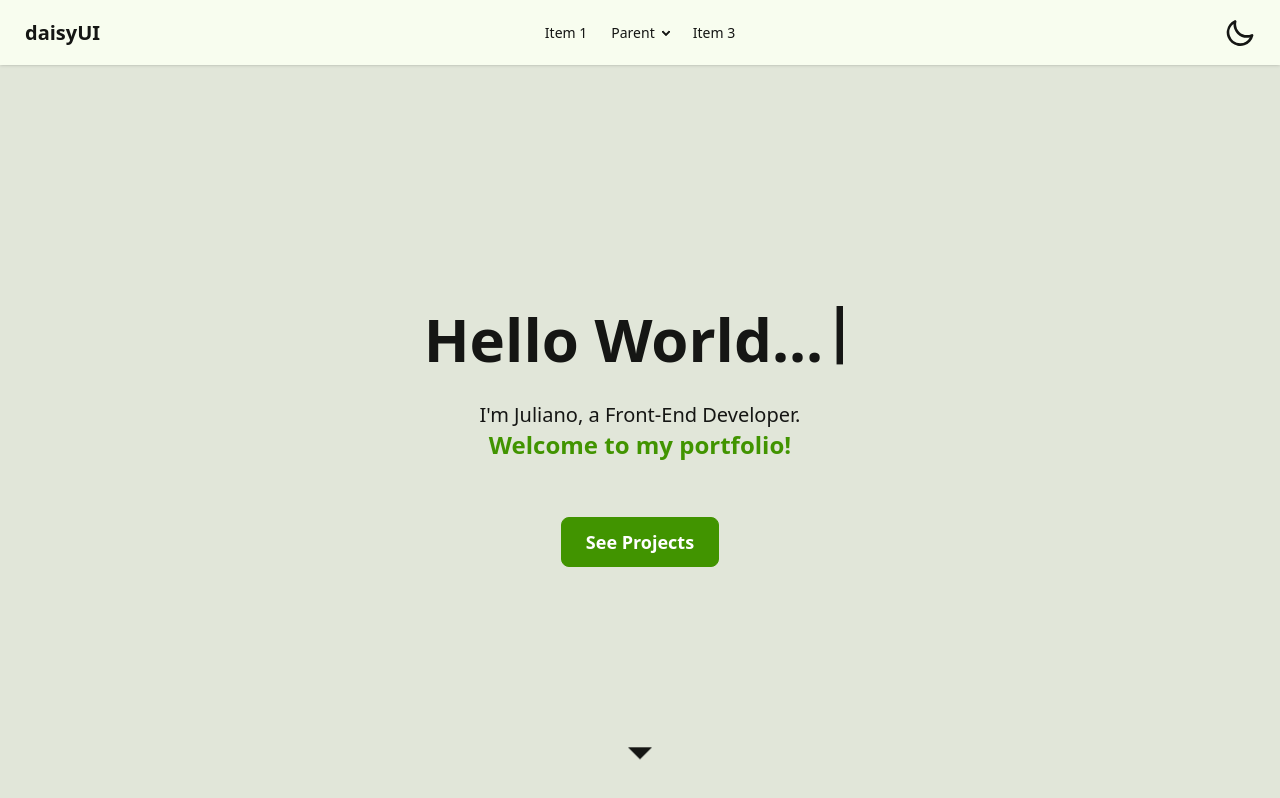
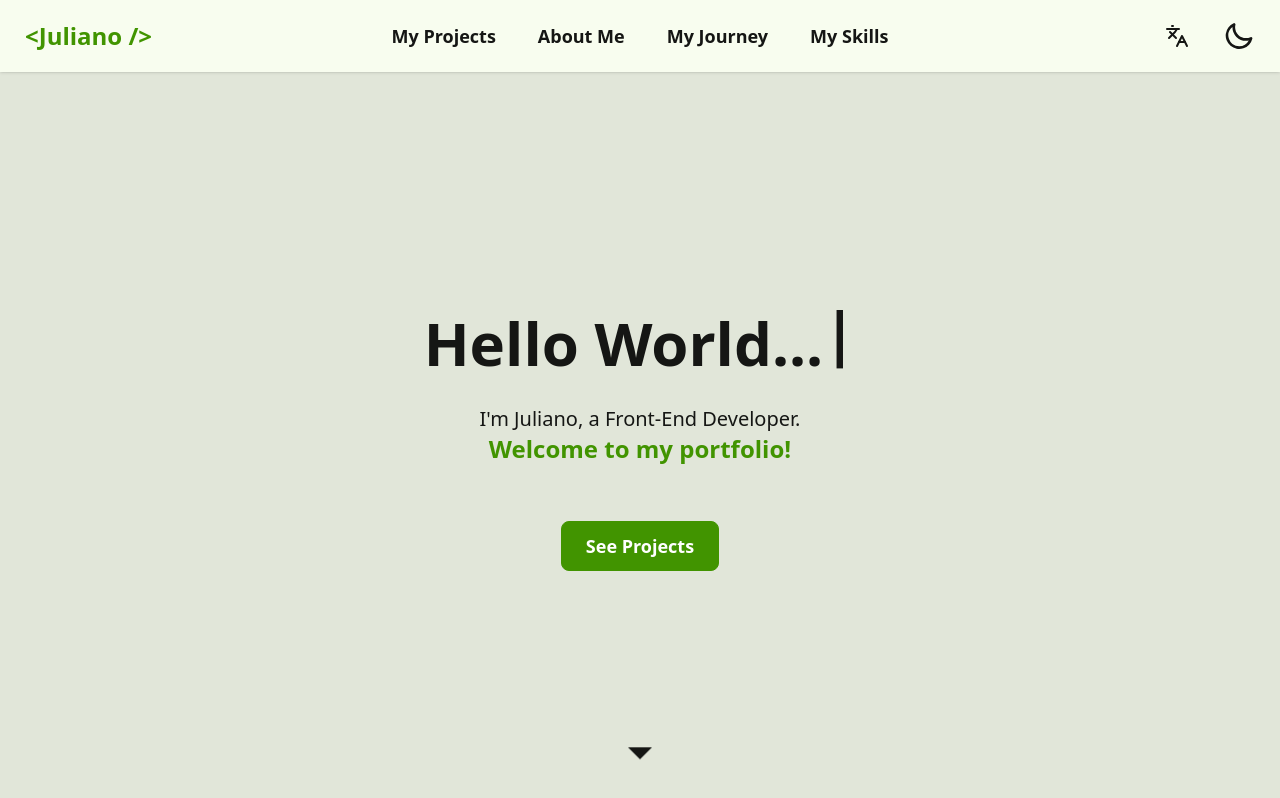
Before and after one commit to JulianoAleixo/dev-juliano-aleixo, a React (Vite) app: page / in a window 1280 px wide. Built offline with nearby package versions, Linux system fonts and the light colour scheme.

Commit message:
:sparkles: Feat - Implementing Languages on Hero and Navbar

```diff
--- a/package.json
+++ b/package.json
@@ -11,6 +11,7 @@
   },
   "dependencies": {
     "@tailwindcss/vite": "^4.0.4",
+    "lucide-react": "^0.475.0",
     "react": "^19.0.0",
     "react-dom": "^19.0.0",
     "tailwindcss": "^4.0.4"
--- a/src/App.tsx
+++ b/src/App.tsx
@@ -1,21 +1,30 @@
-import Hero from "./components/Hero"
-import Navbar from "./components/Navbar"
+import Hero from "./components/Hero";
+import Navbar from "./components/Navbar";
+import { LanguageProvider } from "./context/LanguageContext";
 
 const App = () => {
     return (
+        <LanguageProvider>
             <div className="h-screen flex flex-col">
                 <Navbar />
                 {/* Content */}
                 <div className="flex-1 overflow-y-auto">
                     <Hero />
-                <div className="divider" id="academics" />
-                <div className="divider" id="office" />
-                <div className="divider" id="location" />
+                    {/* <Sumary />  -> redirects to contact*/}
+                    <div className="divider" id="" />
+                    {/* <Projects /> */}
+                    <div className="divider" id="" />
+                    {/* <About />*/}
+                    <div className="divider" id="" />
+                    {/* <Journey /> */}
+                    <div className="divider" />
+                    {/* <Skills /> */}
                     <div className="divider" />
                     {/* <Footer /> */}
                 </div>
             </div>
-  )
-}
+        </LanguageProvider>
+    );
+};
 
-export default App
+export default App;
--- a/src/components/Navbar.tsx
+++ b/src/components/Navbar.tsx
@@ -1,23 +1,49 @@
+import { Languages } from "lucide-react";
 import { useEffect, useState } from "react";
+import { useLanguage } from "../context/LanguageContext";
+import { Language } from "../locales/translations";
 
 const Navbar = () => {
+    const { language, setLanguage, t } = useLanguage();
+
     const [theme, setTheme] = useState<string>(
         localStorage.getItem("theme") ?? "lemonade"
     );
 
-    const handleToggle = (e: React.ChangeEvent<HTMLInputElement>) => {
-        if (e.target.checked) {
-            setTheme("forest");
-        } else {
-            setTheme("lemonade");
+    const languages = [
+        { code: "en", label: "English" },
+        { code: "pt-BR", label: "Português" },
+    ];
+
+    const handleChangeTheme = (e: React.ChangeEvent<HTMLInputElement>) => {
+        setTheme(e.target.checked ? "forest" : "lemonade");
+    };
+
+    const handleChangeLanguage = (lang: Language) => {
+        setLanguage(lang);
+    };
+
+    const handleScroll = (
+        event: React.MouseEvent<HTMLAnchorElement>,
+        sectionId: string
+    ) => {
+        event.preventDefault();
+        const sectionElement = document.querySelector(`#${sectionId}`);
+        if (sectionElement) {
+            sectionElement.scrollIntoView({
+                behavior: "smooth",
+            });
         }
     };
 
     useEffect(() => {
         localStorage.setItem("theme", theme);
-        const localTheme = localStorage.getItem("theme") ?? "lemonade";
-        document.querySelector("html")?.setAttribute("data-theme", localTheme);
+        document.querySelector("html")?.setAttribute("data-theme", theme);
     }, [theme]);
+
+    useEffect(() => {
+        localStorage.setItem("language", language);
+    }, [language]);
 
     return (
         <div className="navbar bg-base-100 shadow-sm">
@@ -49,55 +75,87 @@ const Navbar = () => {
                         className="menu menu-sm dropdown-content bg-base-100 rounded-box z-1 mt-3 w-52 p-2 shadow"
                     >
                         <li>
-                            <a>Item 1</a>
+                            <a>{t("projects_btn")}</a>
                         </li>
                         <li>
-                            <a>Parent</a>
-                            <ul className="p-2">
-                                <li>
-                                    <a>Submenu 1</a>
-                                </li>
-                                <li>
-                                    <a>Submenu 2</a>
-                                </li>
-                            </ul>
+                            <a>{t("about_btn")}</a>
                         </li>
                         <li>
-                            <a>Item 3</a>
+                            <a>{t("journey_btn")}</a>
+                        </li>
+                        <li>
+                            <a>{t("skills_btn")}</a>
                         </li>
                     </ul>
                 </div>
-                <a className="btn btn-ghost text-xl">daisyUI</a>
+                <a
+                    className="btn btn-ghost text-xl lg:text-2xl font-bold text-primary"
+                    onClick={(e) => handleScroll(e, "hero")}
+                >
+                    {"<Juliano />"}
+                </a>
             </div>
             <div className="navbar-center hidden lg:flex">
-                <ul className="menu menu-horizontal px-1">
+                <ul className="menu menu-horizontal px-1 gap-2">
                     <li>
-                        <a>Item 1</a>
+                        <a className="btn btn-ghost rounded-btn text-lg">
+                            {t("projects_btn")}
+                        </a>
                     </li>
                     <li>
-                        <details>
-                            <summary>Parent</summary>
-                            <ul className="p-2">
-                                <li>
-                                    <a>Submenu 1</a>
-                                </li>
-                                <li>
-                                    <a>Submenu 2</a>
-                                </li>
-                            </ul>
-                        </details>
+                        <a className="btn btn-ghost rounded-btn text-lg">
+                            {t("about_btn")}
+                        </a>
                     </li>
                     <li>
-                        <a>Item 3</a>
+                        <a className="btn btn-ghost rounded-btn text-lg">
+                            {t("journey_btn")}
+                        </a>
+                    </li>
+                    <li>
+                        <a className="btn btn-ghost rounded-btn text-lg">
+                            {t("skills_btn")}
+                        </a>
                     </li>
                 </ul>
             </div>
             <div className="navbar-end">
-                <div className="flex-none px-4">
+                <div className="dropdown dropdown-end">
+                    <div
+                        tabIndex={0}
+                        role="button"
+                        className="btn btn-ghost rounded-btn"
+                    >
+                        <Languages />
+                    </div>
+                    <ul
+                        tabIndex={0}
+                        className="menu dropdown-content bg-base-100 rounded-box z-[1] mt-4 w-40 p-2 shadow gap-2"
+                    >
+                        {languages.map(({ code, label }) => (
+                            <li
+                                key={code}
+                                className={`flex flex-row items-center gap-1 cursor-pointer px-3 py-1 rounded-lg transition-colors hover:bg-neutral/20 ${
+                                    language === code
+                                        ? "bg-neutral text-white"
+                                        : ""
+                                }`}
+                                onClick={() => handleChangeLanguage(code as Language)}
+                            >
+                                <div className="badge badge-outline w-10 text-center">
+                                    {code.toUpperCase().slice(0, 2)}
+                                </div>
+                                {label}
+                            </li>
+                        ))}
+                    </ul>
+                </div>
+
+                <div className="flex-none px-4 btn btn-ghost rounded-btn">
                     <label className="swap swap-rotate">
                         <input
                             type="checkbox"
-                            onChange={handleToggle}
+                            onChange={handleChangeTheme}
                             checked={theme !== "lemonade"}
                         />
 
--- /dev/null
+++ b/src/context/LanguageContext.tsx
@@ -0,0 +1,36 @@
+import { createContext, useContext, useEffect, useState } from "react";
+import translations, { Language } from "../locales/translations";
+
+interface LanguageContextType {
+    language: Language;
+    setLanguage: (lang: Language) => void;
+    t: (key: string) => string;
+}
+
+const LanguageContext = createContext<LanguageContextType | undefined>(undefined);
+
+export const LanguageProvider = ({ children }: { children: React.ReactNode }) => {
+    const [language, setLanguage] = useState<Language>(
+        (localStorage.getItem("language") as Language) ?? "en"
+    );
+
+    useEffect(() => {
+        localStorage.setItem("language", language);
+    }, [language]);
+
+    const t = (key: string) => translations[language][key] || key;
+
+    return (
+        <LanguageContext.Provider value={{ language, setLanguage, t }}>
+            {children}
+        </LanguageContext.Provider>
+    );
+};
+
+export const useLanguage = () => {
+    const context = useContext(LanguageContext);
+    if (!context) {
+        throw new Error("useLanguage must be used inside a LanguageProvider");
+    }
+    return context;
+};
--- /dev/null
+++ b/src/locales/translations.ts
@@ -0,0 +1,28 @@
+export type Language = "pt-BR" | "en";
+
+const translations: Record<Language, Record<string, string>> = {
+    "pt-BR": {
+        projects_btn: "Meus Projetos",
+        about_btn: "Sobre Mim",
+        journey_btn: "Minha Jornada",
+        skills_btn: "Minhas Habilidades",
+
+        hero_text: "Olá Mundo...",
+        hero_intro: "Sou Juliano, um Desenvolvedor Front-End.",
+        hero_welcome: "Bem-vindo ao meu portfólio!",
+        hero_btn: "Ver Projetos",
+    },
+    en: {
+        projects_btn: "My Projects",
+        about_btn: "About Me",
+        journey_btn: "My Journey",
+        skills_btn: "My Skills",
+
+        hero_text: "Hello World...",
+        hero_intro: "I'm Juliano, a Front-End Developer.",
+        hero_welcome: "Welcome to my portfolio!",
+        hero_btn: "See Projects",
+    },
+};
+
+export default translations;
```
Also changed, not shown: src/components/Hero.tsx (+25 -8 lines), 1 other file (tests, documents, lock files or other folders). Lines whose indentation alone changed are shown as unchanged.
